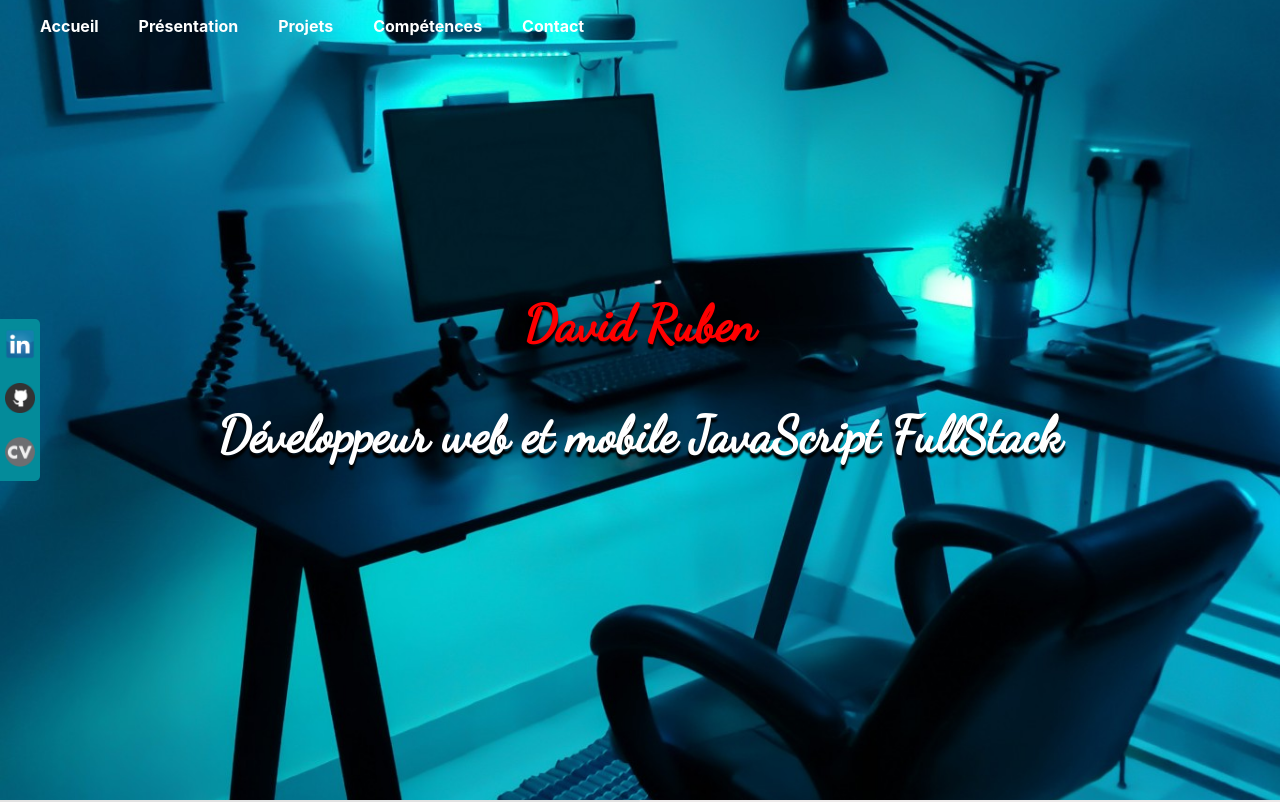
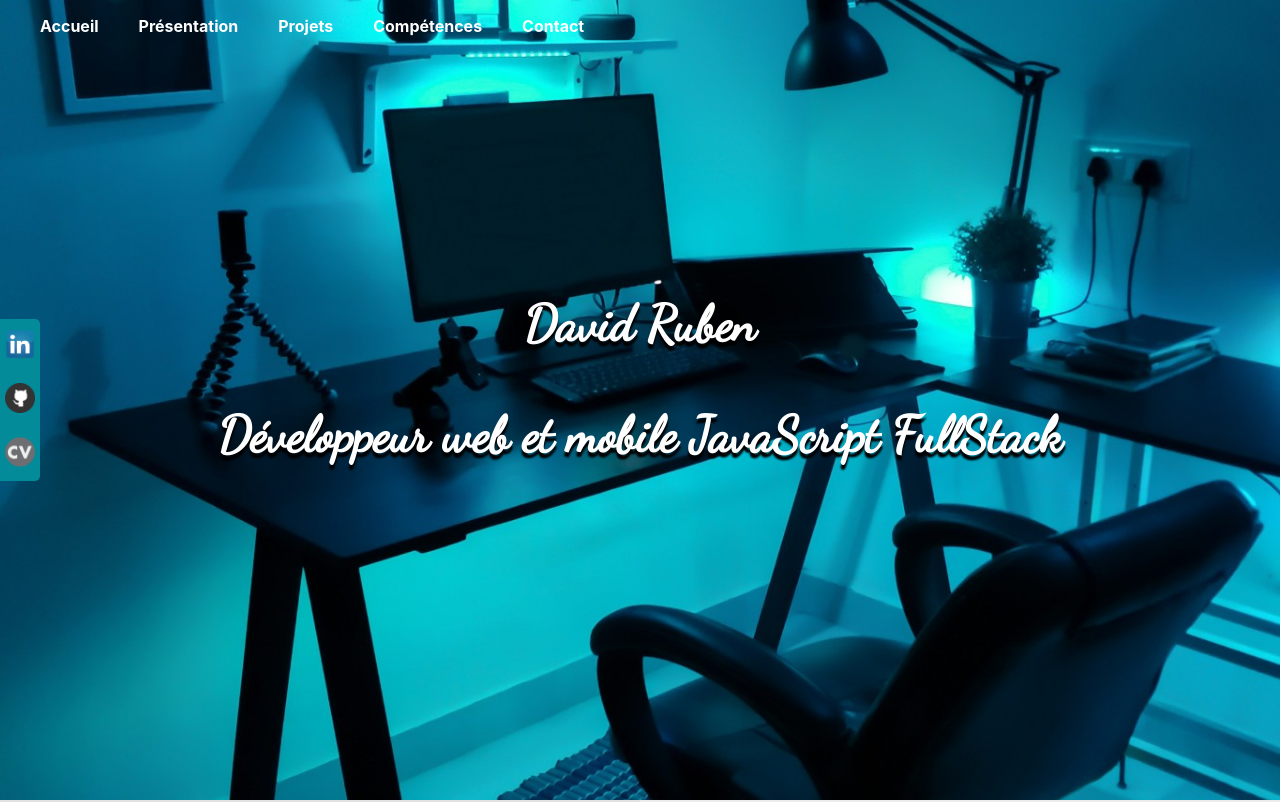
Before and after one commit to davidRbn/portfolio-front, a React (Create React App) app: page / in a window 1280 px wide. Shown: the top 802 px of the page. Built offline with nearby package versions, Linux system fonts and the light colour scheme; no server answers.

Commit message:
changement couleur h1 homepage

```diff
--- a/src/components/homePage/homePage.css
+++ b/src/components/homePage/homePage.css
@@ -40,7 +40,7 @@
 .divTitlePara .nameHomePage,
 .lastNameHomePage {
   text-shadow: 0 5px 2px black;
-  color: red;
+  color: white;
   font-family: "DancingScript";
   font-size: 50px;
   margin-bottom: 10px;
```
